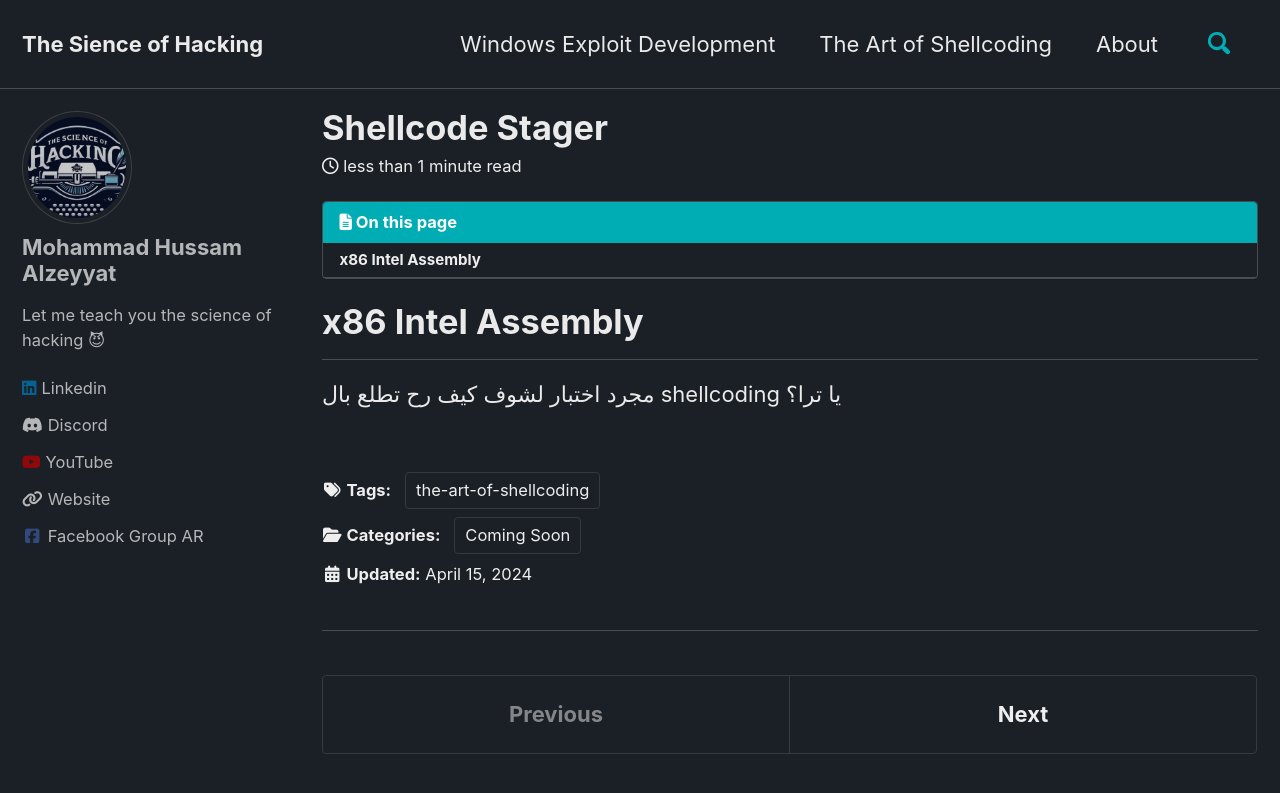
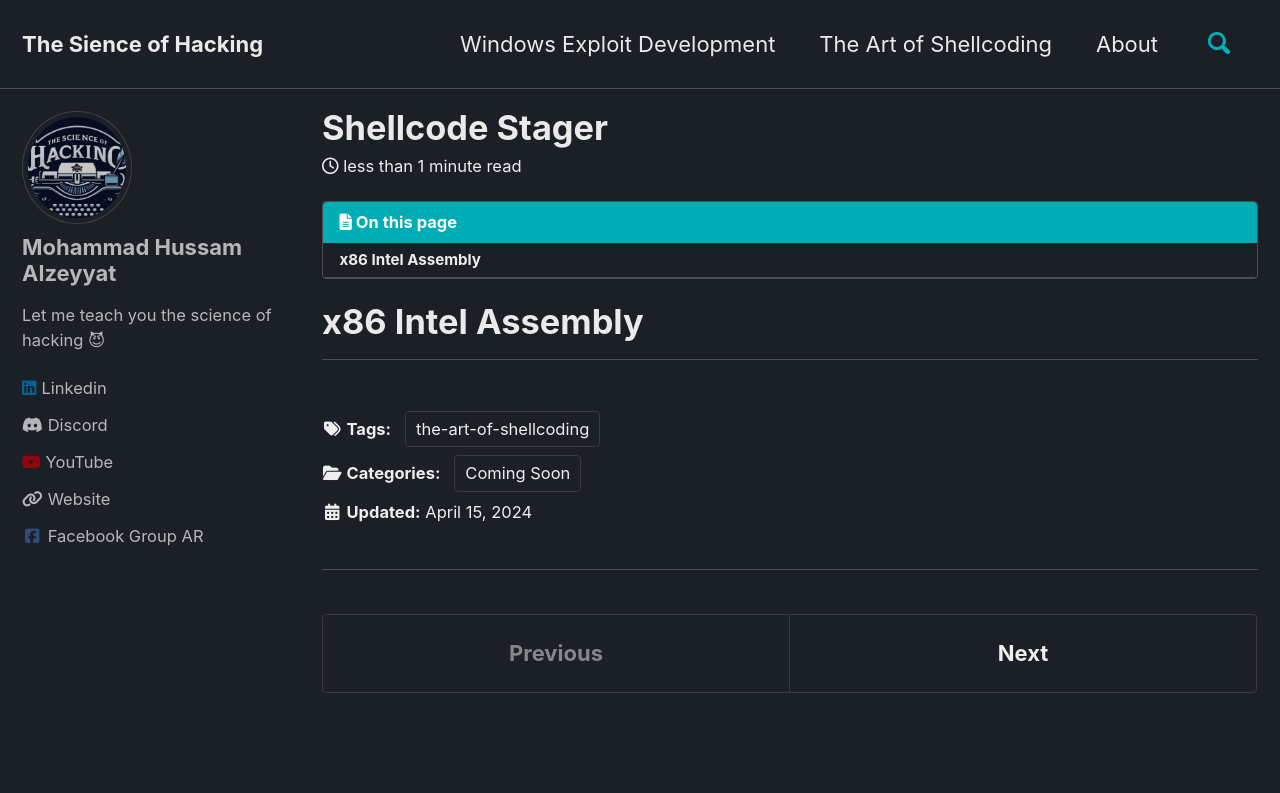
Before and after one commit to mhzcyber/mhzcyber.github.io, a Jekyll site: the page built from _posts/the art of shellcoding/2024-04-15-shellcode-stager.md, in a window 1280 px wide and 900 px high. Shown: the top 793 px of the window. Built offline with Jekyll 4.4.1, drawn with Linux system fonts in a browser that asks for light colours; cached includes are drawn as plain includes; nearby versions of some CDN libraries.

Commit message:
Update 2024-04-15-shellcode-stager.md

```diff
--- a/_posts/the art of shellcoding/2024-04-15-shellcode-stager.md
+++ b/_posts/the art of shellcoding/2024-04-15-shellcode-stager.md
@@ -11,5 +11,3 @@ categories:
 toc:  true
 ---
 # x86 Intel Assembly
-
-مجرد اختبار لشوف كيف رح تطلع بال shellcoding يا ترا؟
```
